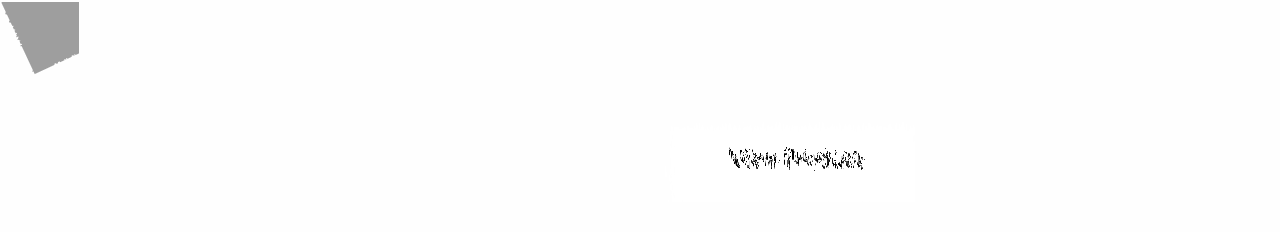
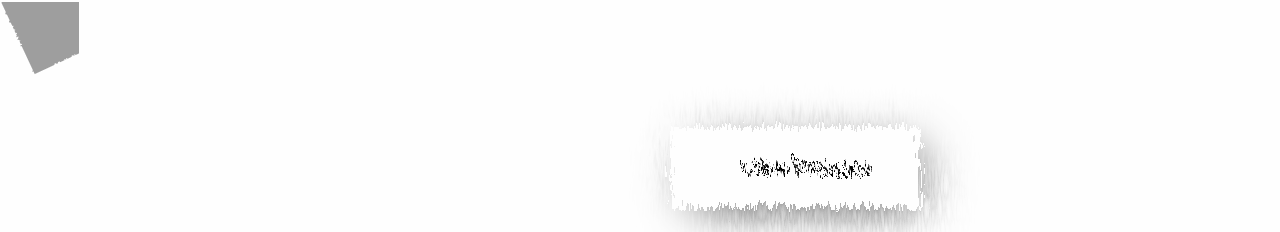
Before and after one commit to hijoxx/shoe-front, a React (Create React App) app: page / in a window 1280 px wide. Shown: the part 1298-1530 px from the top of the page. Built offline with nearby package versions, Linux system fonts and the light colour scheme; grey boxes are pictures that could not be loaded.

Commit message:
ombre sur la box / test pour le filtre svg

```diff
--- a/src/components/Homepage/ButtonProduct/ButtonProduct.jsx
+++ b/src/components/Homepage/ButtonProduct/ButtonProduct.jsx
@@ -2,23 +2,20 @@
 
 function ButtonProduct({children}) {
 
-
-
     const style = {
         buttonProduct : {
-            backgroundColor: "white",
-            color : "black",
+            backgroundColor : "#fefefe",
+            filter: "url(/#noise)",
             borderStyle : "none",
             height : "80px",
             width : "250px",
-            fontSize : "1.3rem",
-            filter : "url(/#noise)"
-
+            boxShadow: "10px 10px 50px -13px rgba(0,0,0,0.75)",
         },
         textProduct :{
-        filter : "url()"
-    }
-
+            color : "black",
+            fontSize : "1.3rem",
+            filter: "url(/#noNoise)"
+        }
     }
 
 
@@ -27,6 +24,10 @@
         <svg viewBox="0 0 0 0">
             <filter id='noise' x='0%' y='0%' width='100%' height='100%'>
                 <feTurbulence baseFrequency="2 0.04" result="NOISE" numOctaves="2"/>
+                <feDisplacementMap in="SourceGraphic" in2="NOISE" scale="20" xChannelSelector="R" yChannelSelector="R"/>
+            </filter>
+            <filter id='noNoise' x='0%' y='0%' width='100%' height='100%'>
+                <feTurbulence baseFrequency="0 0" result="NOISE" numOctaves="2"/>
                 <feDisplacementMap in="SourceGraphic" in2="NOISE" scale="20" xChannelSelector="R" yChannelSelector="R"/>
             </filter>
         </svg>
```
